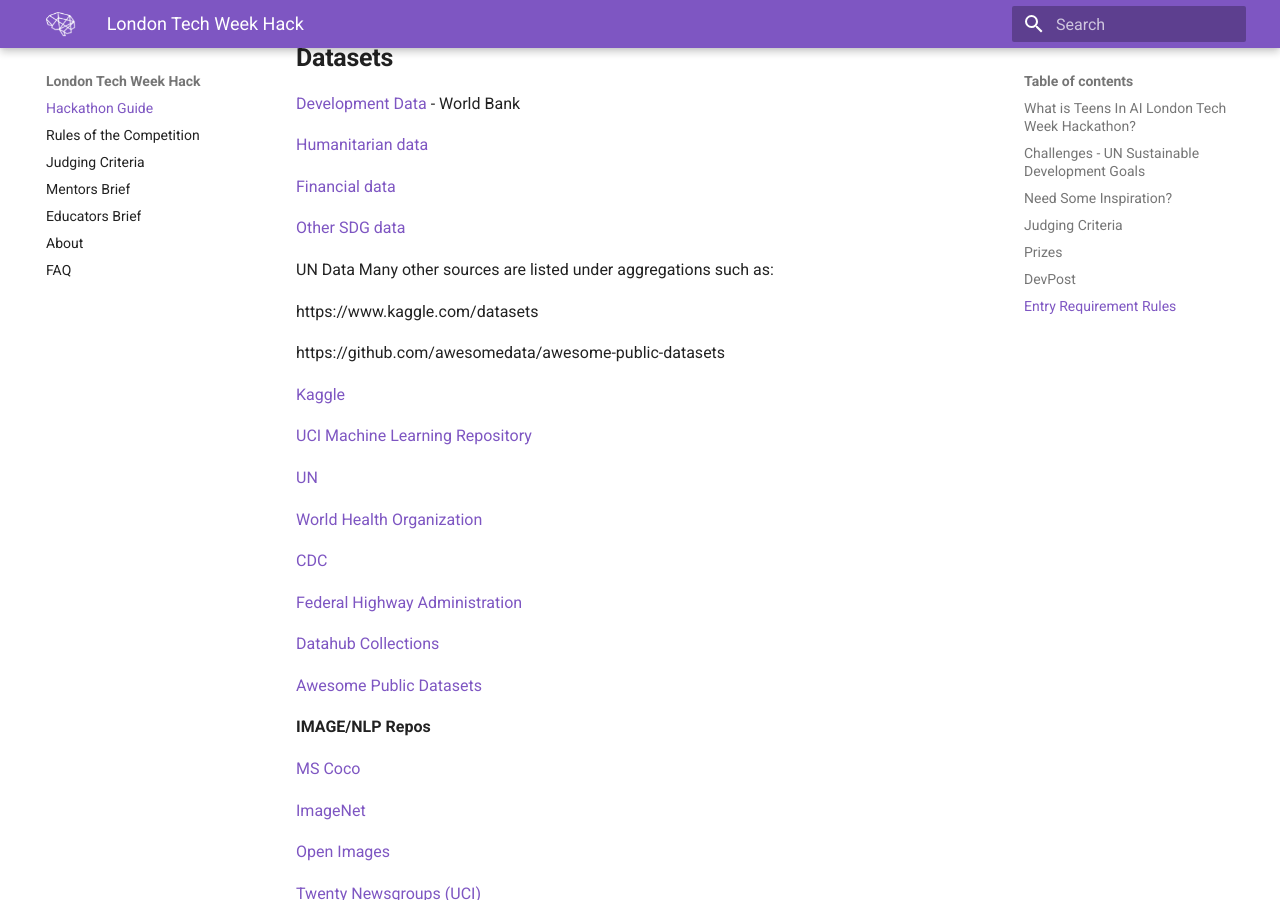
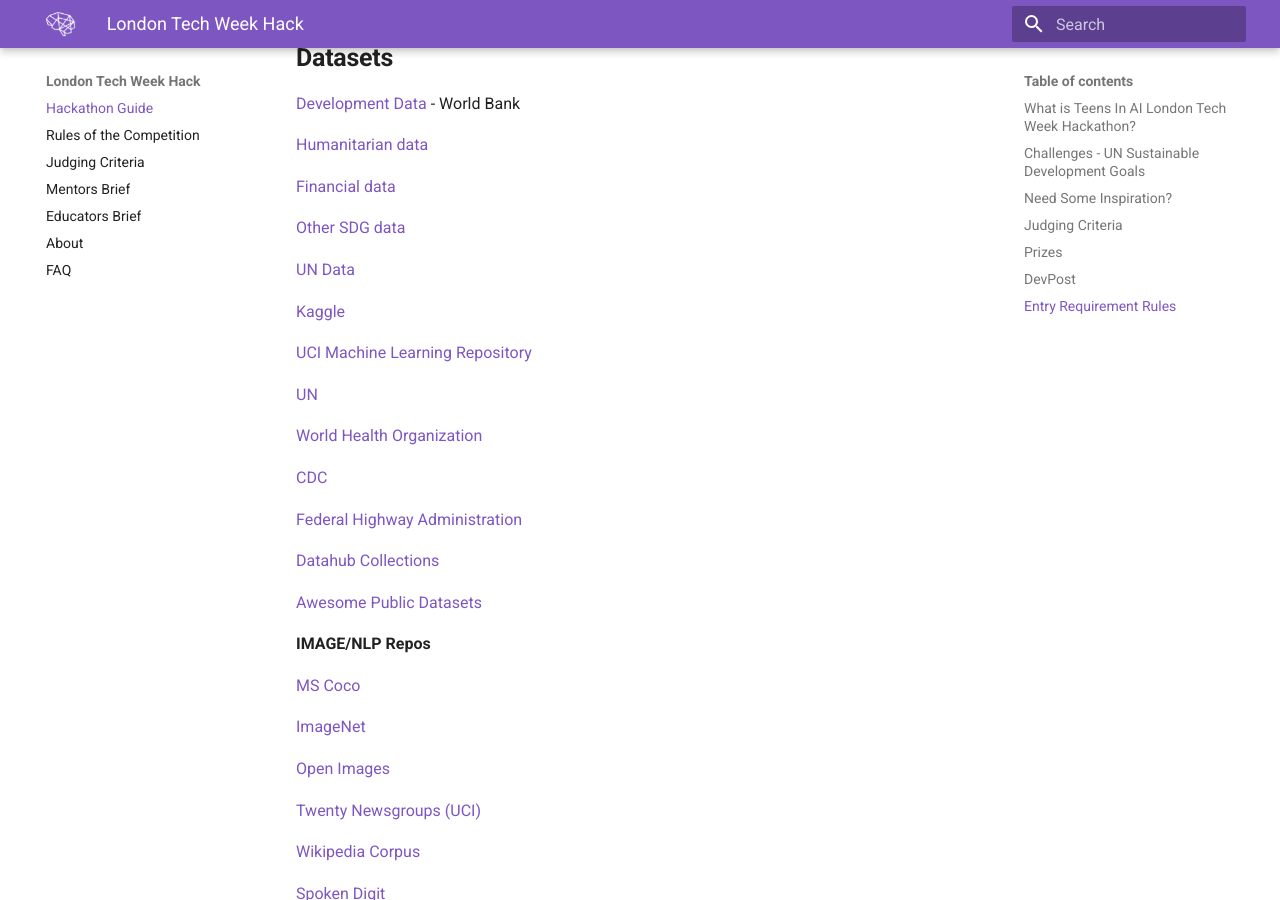
Before and after one commit to elenasinel/tech-week, an MkDocs documentation site: the page built from docs/index.md, in a window 1280 px wide and 900 px high, scrolled down 12346 px. Built offline with MkDocs 1.6.1 and Material for MkDocs 9.7.7, drawn with Linux system fonts in a browser that asks for light colours.

Commit message:
Update Documentation “index”

```diff
--- a/docs/index.md
+++ b/docs/index.md
@@ -271,17 +271,7 @@
 
 [Other SDG data](https://unstats.un.org/sdgs/indicators/database/)
 
-UN Data Many other sources are listed under aggregations such as:
-
-
-
-
-
-https://www.kaggle.com/datasets
-
-
-
-https://github.com/awesomedata/awesome-public-datasets
+[UN Data ](http://data.un.org)
 
 [Kaggle](https://www.kaggle.com/datasets)
 
```
